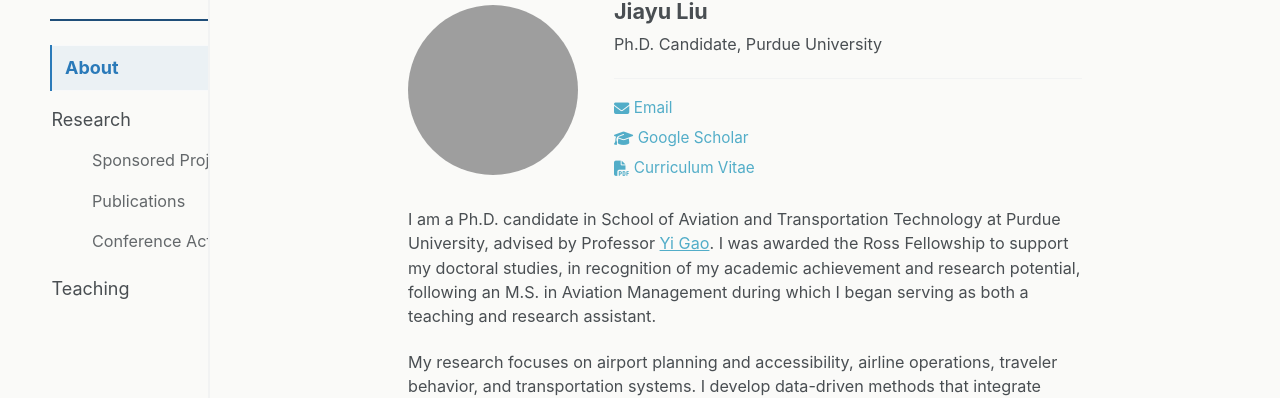
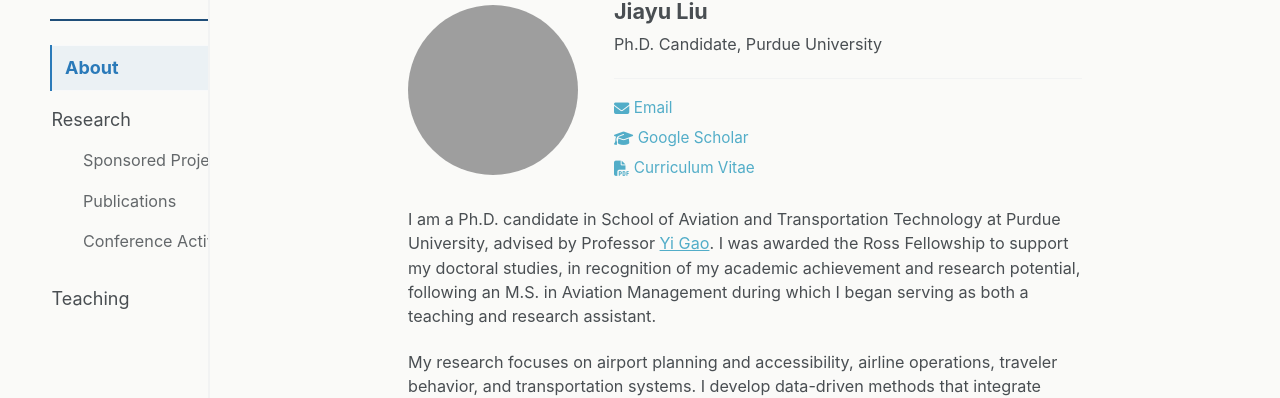
Before and after one commit to liu3309/liu3309.github.io, a Jekyll site: the page built from index.md, in a window 1280 px wide. Shown: the part 150-548 px from the top of the page. Built offline with Jekyll 4.4.1, drawn with Linux system fonts in a browser that asks for light colours; a script that is not in the unit is left out.

Commit message:
Update main.scss

```diff
--- a/assets/css/main.scss
+++ b/assets/css/main.scss
@@ -143,8 +143,6 @@
   .left-nav {
     display: block;
     margin-top: 13rem;
-    width: 105%;
-    max-width: none;
   }
 
   /* Main navigation items */
@@ -182,10 +180,8 @@
   /* Section heading, such as Research */
 
   .left-nav__item--section {
-    width: 100%;
-    max-width: none;
-}
-
+    margin: 0;
+  }
 
   .left-nav__section-title {
     font-weight: 400;
@@ -195,10 +191,9 @@
   /* Permanently visible indented subtabs */
 
   .left-nav__sublist {
-    width: 100%;
-    max-width: none;
-    padding-left: 1.5rem;
-}
+    margin: 0 0 0.6rem;
+    padding-left: 1rem;
+  }
 
   .left-nav__subitem {
     display: block;
@@ -336,7 +331,6 @@
 
   .left-nav__item--section {
     width: 100%;
-    max-width: none;
   }
 
   .left-nav__section-title {
@@ -346,8 +340,6 @@
   .left-nav__sublist {
     display: flex;
     flex-wrap: wrap;
-    width: 100%;
-    max-width: none;
 
     gap: 0.35rem;
     margin: 0;
```
